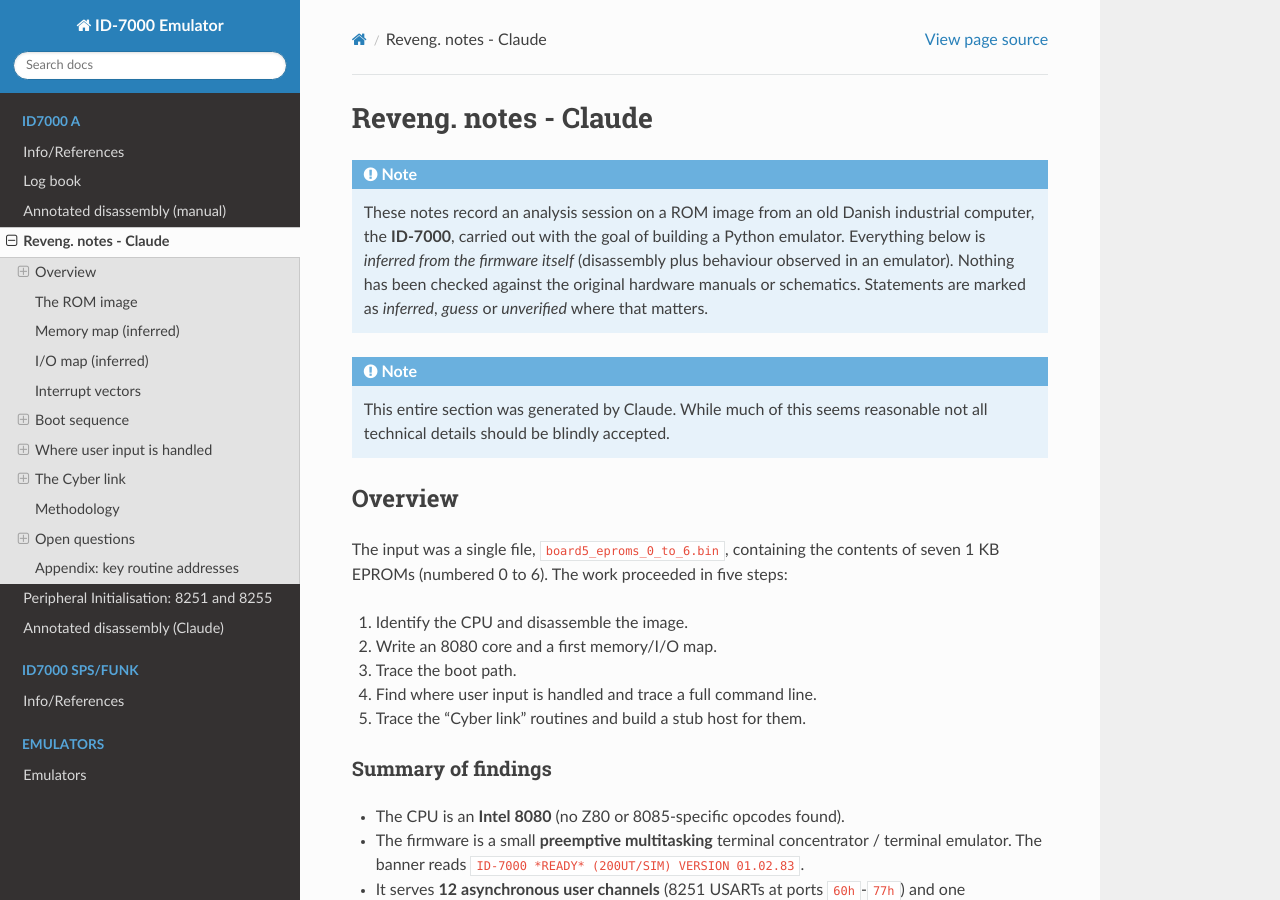
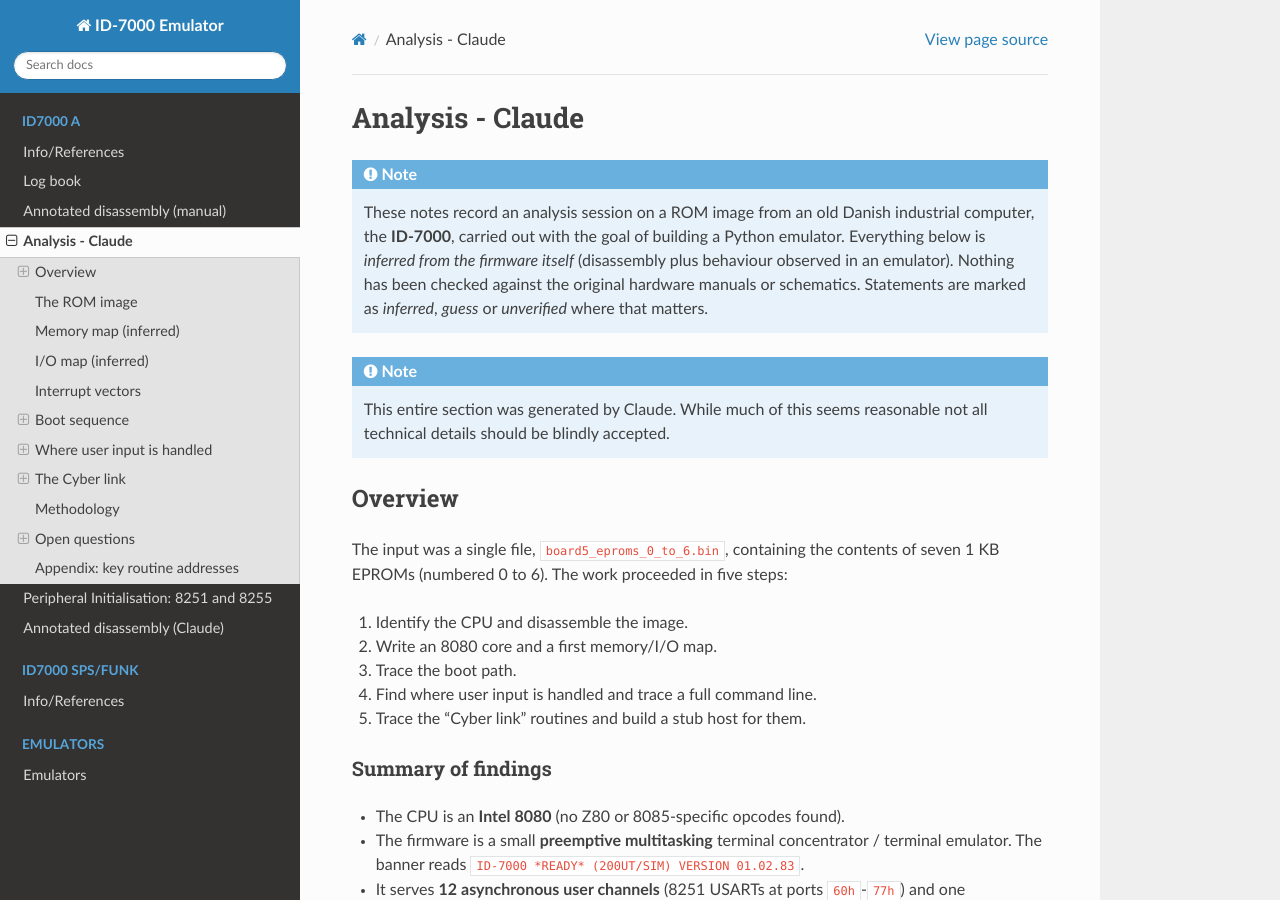
Before and after one commit to Datamuseum-DK/ID-7000-Emulator, a Sphinx documentation site: the page built from docs/source/id7000_a/claude_reveng.rst, in a window 1280 px wide and 900 px high. Built offline with Sphinx 7.4.7 and the Read the Docs theme 3.1.0, drawn with Linux system fonts in a browser that asks for light colours.

Commit message:
reformatting headings

```diff
--- a/docs/source/id7000_a/claude_reveng.rst
+++ b/docs/source/id7000_a/claude_reveng.rst
@@ -1,6 +1,6 @@
-========================
-Reveng. notes - Claude
-========================
+
+Analysis - Claude
+=================
 
 .. note::
 
@@ -18,7 +18,7 @@
 
 
 Overview
-========
+--------
 
 The input was a single file, ``board5_eproms_0_to_6.bin``, containing the
 contents of seven 1 KB EPROMs (numbered 0 to 6). The work proceeded in five
@@ -31,7 +31,7 @@
 5. Trace the "Cyber link" routines and build a stub host for them.
 
 Summary of findings
--------------------
+^^^^^^^^^^^^^^^^^^^
 
 * The CPU is an **Intel 8080** (no Z80 or 8085-specific opcodes found).
 * The firmware is a small **preemptive multitasking** terminal concentrator /
@@ -47,7 +47,7 @@
   frames.
 
 The ROM image
-=============
+-------------
 
 .. list-table::
    :widths: 30 70
@@ -73,7 +73,7 @@
 * No RIM/SIM, so nothing 8085-specific.
 
 Memory map (inferred)
-=====================
+---------------------
 
 .. list-table::
    :header-rows: 1
@@ -93,7 +93,7 @@
      - Cyber-link state, per-channel records, buffers
 
 I/O map (inferred)
-==================
+------------------
 
 .. list-table::
    :header-rows: 1
@@ -130,7 +130,7 @@
 Status bits used by the firmware: bit 0 = TxRDY, bit 1 = RxRDY.
 
 Interrupt vectors
-=================
+-----------------
 
 .. list-table::
    :header-rows: 1
@@ -166,7 +166,7 @@
      - ``JMP 0DA0h`` (restarts the system)
 
 Boot sequence
-=============
+-------------
 
 1. ``0000h``: ``DI``, jump to ``0DA0h``.
 2. ``0DA0h``: write ``0`` to port ``FEh``, send the 8251 reset sequence to
@@ -205,7 +205,7 @@
 on every channel (in the emulator, all 12 channels print it).
 
 Multitasking
-------------
+^^^^^^^^^^^^
 
 The routines at ``07C8h``-``085Fh`` save and restore the registers and stack
 pointer into a task table, giving a small preemptive scheduler:
@@ -218,7 +218,7 @@
 * ``02E0h`` onward: the task that services Cyber polls and queued output.
 
 Banner and message strings
---------------------------
+^^^^^^^^^^^^^^^^^^^^^^^^^^
 
 .. list-table::
    :header-rows: 1
@@ -240,13 +240,13 @@
 mainframes, so the firmware is a *200UT simulator* running on the ID-7000.
 
 Where user input is handled
-===========================
+---------------------------
 
 A byte arriving on any async channel raises RST 6 and runs the receive
 handler.
 
 Route of a received byte
-------------------------
+^^^^^^^^^^^^^^^^^^^^^^^^
 
 .. code-block:: text
 
@@ -263,7 +263,7 @@
 in C.
 
 Indexed I/O tables
-------------------
+^^^^^^^^^^^^^^^^^^
 
 ``0D45h`` is a computed jump into a table of 4-byte entries. Each entry is
 ``IN port; RET; NOP`` or ``OUT port; RET; NOP``, so the port is selected by
@@ -285,7 +285,7 @@
      - ``OUT`` control port
 
 Special characters
-------------------
+^^^^^^^^^^^^^^^^^^
 
 The handler at ``08B3h`` reacts to a few control characters:
 
@@ -296,7 +296,7 @@
   are handled specially; their exact meaning was not pinned down.
 
 Local commands and the Cyber path
----------------------------------
+^^^^^^^^^^^^^^^^^^^^^^^^^^^^^^^^^
 
 At end of line the handler (``0917h``/``0918h``) checks whether the first
 character of the line is a colon (``3Ah``).
@@ -317,7 +317,7 @@
      -> 15EC build_reply -> 1694 copy_str (x4) -> 0D45 port_stub (transmit loop)
 
 Local command table (``169Eh``)
--------------------------------
+^^^^^^^^^^^^^^^^^^^^^^^^^^^^^^^
 
 Names are stored with a length byte in front. Commands observed in the
 emulator:
@@ -356,10 +356,10 @@
    presumably echoing locally.
 
 The Cyber link
-==============
+--------------
 
 What it is
-----------
+^^^^^^^^^^
 
 The Cyber link is a **synchronous serial connection to a CDC Cyber
 mainframe**. It is not a device on the board; it is the *host* the ID-7000
@@ -377,7 +377,7 @@
 the details below describe what the firmware does, *not* a published spec.
 
 Frame format
-------------
+^^^^^^^^^^^^
 
 .. code-block:: text
 
@@ -403,7 +403,7 @@
        checks only the low 7 bits.
 
 Receive state machine (RST 2, ``005Bh``)
-----------------------------------------
+^^^^^^^^^^^^^^^^^^^^^^^^^^^^^^^^^^^^^^^^
 
 State is held in ``A2F2h``; the running LRC is in ``A2F3h``
 (initialised to ``FEh`` at SOH, which is the complement of SOH).
@@ -443,7 +443,7 @@
 to ``A1h`` (re-enter hunt).
 
 Transmit state machine (RST 4, ``020Bh``)
------------------------------------------
+^^^^^^^^^^^^^^^^^^^^^^^^^^^^^^^^^^^^^^^^^
 
 The transmit-start routine at ``01D6h`` writes ``33h`` to ``A1h`` and sets a
 bit in port ``FEh``. State is kept in ``A2F9h``.
@@ -454,7 +454,7 @@
    -> trailing SYN  ->  write 96h to A1h (back to receive)
 
 Replies observed from the emulator
-----------------------------------
+^^^^^^^^^^^^^^^^^^^^^^^^^^^^^^^^^^
 
 .. list-table::
    :header-rows: 1
@@ -482,7 +482,7 @@
    16 x11  01 70 60 18 03 F5 16
 
 Host to user data
------------------
+^^^^^^^^^^^^^^^^^
 
 The data portion must end with an ESC trailer, otherwise the ROM discards it
 (``03D4h``-``03F3h``):
@@ -503,7 +503,7 @@
 ``0Ch`` put a ``1Fh`` byte in front (probably home or clear-screen).
 
 Link-lost timeout
------------------
+^^^^^^^^^^^^^^^^^
 
 SOH clears the counters at ``429Bh`` and ``429Ch``. The RST 3 handler
 decrements them; when both run out it sets ``429Dh`` and broadcasts
@@ -513,7 +513,7 @@
 
 
 Methodology
-===========
+-----------
 
 The sequence of steps, so that the analysis can be repeated or extended:
 
@@ -535,7 +535,7 @@
    ``addr``/``dev``/``ctl`` and the ESC trailers to map the behaviour.
 
 Open questions
-==============
+--------------
 
 * Exact device types: the 8251 and 8255 identifications are inferred.
 * The real timer period and what produces RST 3; the real link-lost timeout.
@@ -554,7 +554,7 @@
 * Whether the CDC 200UT protocol documentation matches this framing.
 
 Suggested next steps
---------------------
+^^^^^^^^^^^^^^^^^^^^
 
 * Run an 8080 exerciser against ``cpu8080.py``.
 * Check the device guesses against the board schematic or hardware manual.
@@ -564,7 +564,7 @@
   path.
 
 Appendix: key routine addresses
-===============================
+-------------------------------
 
 .. list-table::
    :header-rows: 1
--- a/docs/source/id7000_a/info.rst
+++ b/docs/source/id7000_a/info.rst
@@ -1,4 +1,4 @@
-===============
+
 Info/References
 ===============
 
```
